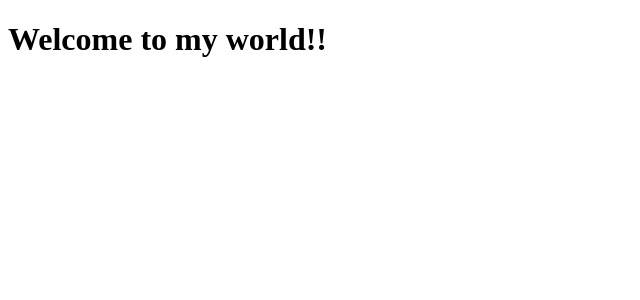
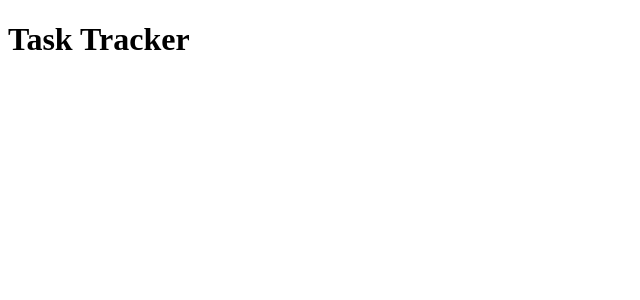
Before and after one commit to KorirC/AngularTaskTracking-, an Angular app: page / in a window 1280 px wide. Shown: the top 300 px of the page, without its empty margins (0-640 px from the left). Built offline with nearby package versions, Linux system fonts and the light colour scheme.

Commit message:
changed title

```diff
--- a/src/app/app.component.html
+++ b/src/app/app.component.html
@@ -1 +1 @@
-<h1>Welcome to my world!!</h1>
+<h1>{{title}}</h1>
--- a/src/app/app.component.ts
+++ b/src/app/app.component.ts
@@ -6,5 +6,5 @@ import { Component } from '@angular/core';
   styleUrls: ['./app.component.css']
 })
 export class AppComponent {
-  title = 'angularTracking';
+  title = 'Task Tracker';
 }
```
Also changed, not shown: 1 other file (tests, documents, lock files or other folders).
